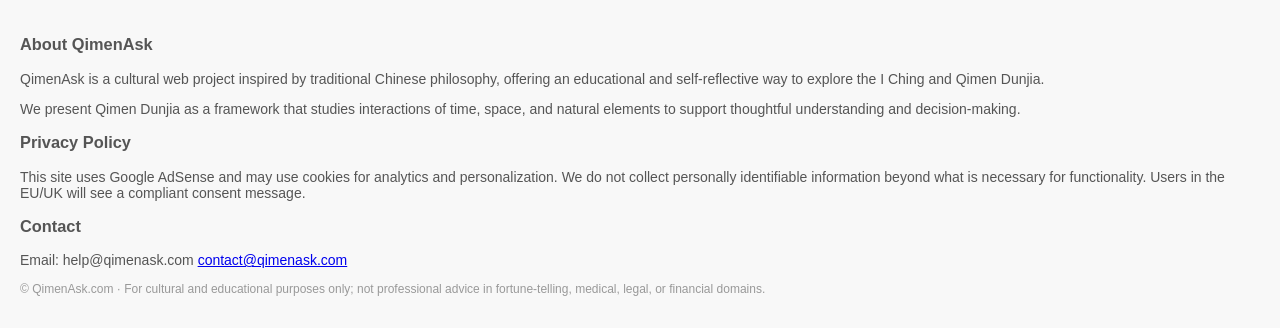
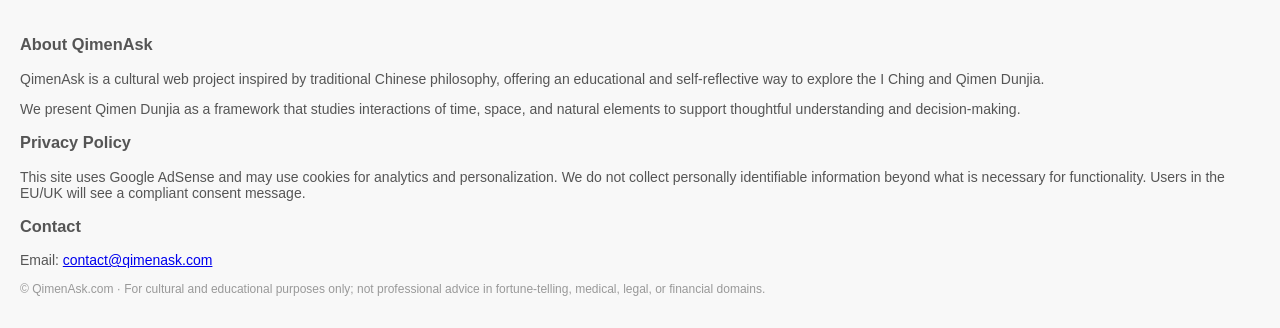
Before and after one commit to devolilong/qimenaskios, a Flask app: page / in a window 1280 px wide. Shown: the part 867-1195 px from the top of the page. Run offline with Flask 2, Linux system fonts and the light colour scheme.

Commit message:
Remove email address from footer contact labels

```diff
--- a/templates/index.html
+++ b/templates/index.html
@@ -555,7 +555,7 @@
                 'footer_privacy_title': '隱私政策',
                 'footer_privacy_p1': '本網站使用 Google AdSense 展示廣告，可能使用 cookies 進行統計與個人化；我們不收集功能所需之外的個人資訊。來自歐盟/英國的使用者將看到符合法規的同意訊息。',
                 'footer_contact_title': '聯絡方式',
-                'footer_contact_email_label': '電子郵件：help@qimenask.com',
+                'footer_contact_email_label': '電子郵件：',
                 'footer_disclaimer': '本網站內容僅用於文化與學習目的，不構成命理、醫療、法律與投資建議。'
             },
             'en': {
@@ -606,7 +606,7 @@
                 'footer_privacy_title': 'Privacy Policy',
                 'footer_privacy_p1': 'This site uses Google AdSense and may use cookies for analytics and personalization. We do not collect personally identifiable information beyond what is necessary for functionality. Users in the EU/UK will see a compliant consent message.',
                 'footer_contact_title': 'Contact',
-                'footer_contact_email_label': 'Email: help@qimenask.com',
+                'footer_contact_email_label': 'Email: ',
                 'footer_disclaimer': 'For cultural and educational purposes only; not professional advice in fortune-telling, medical, legal, or financial domains.'
             },
             'zh-CN': {
@@ -657,7 +657,7 @@
                 'footer_privacy_title': '隐私政策',
                 'footer_privacy_p1': '本网站使用 Google AdSense 展示广告，可能使用 cookies 进行统计与个性化；我们不收集功能所需之外的个人信息。来自欧盟/英国的用户将看到符合法规的同意提示。',
                 'footer_contact_title': '联系方式',
-                'footer_contact_email_label': '邮箱：help@qimenask.com',
+                'footer_contact_email_label': '邮箱：',
                 'footer_disclaimer': '本站内容仅用于文化与学习目的，不构成命理、医疗、法律与投资建议。'
 
             }
```
